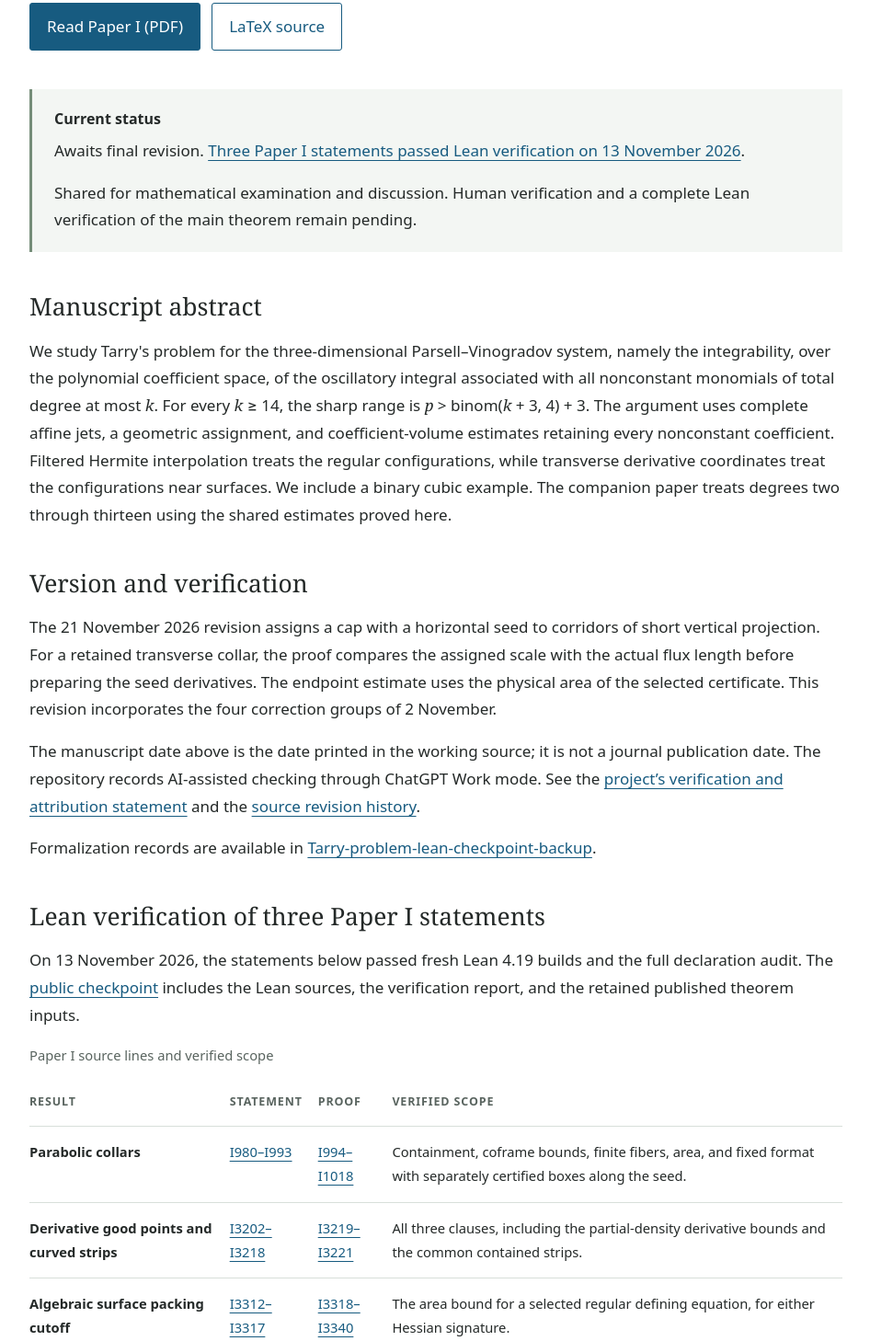
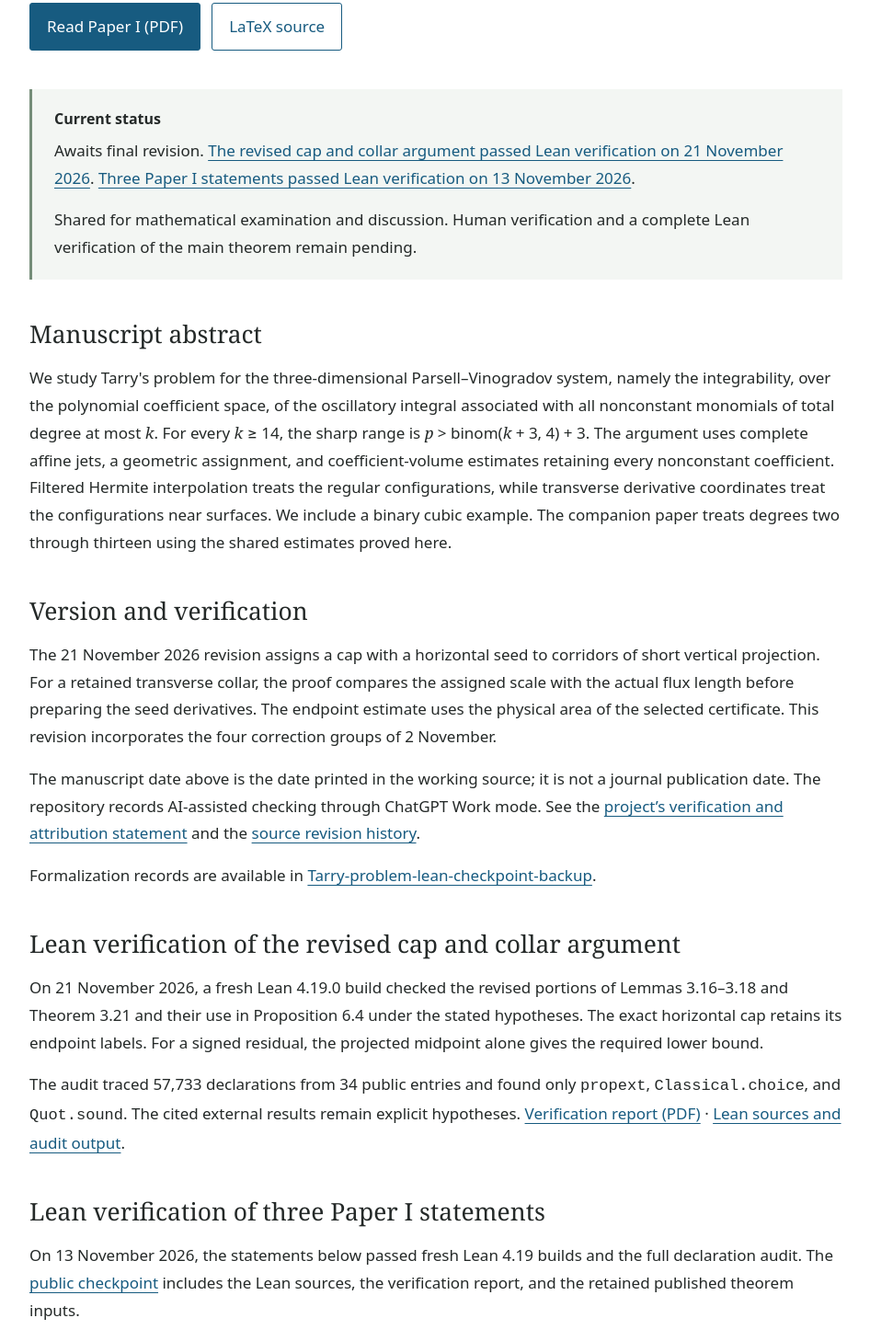
Before and after one commit to jaehwoo/3-dimensional-Tarry-s-problem, a plain HTML site: page paper-i.html in a window 1280 px wide. Shown: the part 439-1897 px from the top of the page at 92% size, without its empty margins (166-1112 px from the left). Drawn offline with Linux system fonts and the light colour scheme.

Commit message:
Record Lean verification of the revised Paper I collar argument on Pages

```diff
--- a/paper-i.html
+++ b/paper-i.html
@@ -28,9 +28,14 @@
     </header>
     <main id="main">
       <div class="downloads"><a class="button primary" href="Complete_Affine_Jets_I.pdf">Read Paper I (PDF)</a><a class="button" href="Complete_Affine_Jets_I.tex">LaTeX source</a></div>
-      <section class="status" aria-labelledby="status-heading"><h2 id="status-heading">Current status</h2><p>Awaits final revision. <a href="#lean-verification">Three Paper I statements passed Lean verification on 13 November 2026</a>.</p><p>Shared for mathematical examination and discussion. Human verification and a complete Lean verification of the main theorem remain pending.</p></section>
+      <section class="status" aria-labelledby="status-heading"><h2 id="status-heading">Current status</h2><p>Awaits final revision. <a href="#collar-verification">The revised cap and collar argument passed Lean verification on 21 November 2026</a>. <a href="#lean-verification">Three Paper I statements passed Lean verification on 13 November 2026</a>.</p><p>Shared for mathematical examination and discussion. Human verification and a complete Lean verification of the main theorem remain pending.</p></section>
       <section aria-labelledby="abstract-heading"><h2 id="abstract-heading">Manuscript abstract</h2><p>We study Tarry&#x27;s problem for the three-dimensional Parsell–Vinogradov system, namely the integrability, over the polynomial coefficient space, of the oscillatory integral associated with all nonconstant monomials of total degree at most <var>k</var>. For every <var>k</var> ≥ 14, the sharp range is <var>p</var> &gt; binom(<var>k</var> + 3, 4) + 3. The argument uses complete affine jets, a geometric assignment, and coefficient-volume estimates retaining every nonconstant coefficient. Filtered Hermite interpolation treats the regular configurations, while transverse derivative coordinates treat the configurations near surfaces. We include a binary cubic example. The companion paper treats degrees two through thirteen using the shared estimates proved here.</p></section>
       <section aria-labelledby="version-heading"><h2 id="version-heading">Version and verification</h2><p>The 21 November 2026 revision assigns a cap with a horizontal seed to corridors of short vertical projection. For a retained transverse collar, the proof compares the assigned scale with the actual flux length before preparing the seed derivatives. The endpoint estimate uses the physical area of the selected certificate. This revision incorporates the four correction groups of 2 November.</p><p>The manuscript date above is the date printed in the working source; it is not a journal publication date. The repository records AI-assisted checking through ChatGPT Work mode. See the <a href="./#verification">project’s verification and attribution statement</a> and the <a href="https://github.com/jaehwoo/3-dimensional-Tarry-s-problem/commits/main/Complete_Affine_Jets_I.tex">source revision history</a>.</p><p>Formalization records are available in <a href="https://github.com/jaehwoo/Tarry-problem-lean-checkpoint-backup">Tarry-problem-lean-checkpoint-backup</a>.</p></section>
+      <section id="collar-verification" aria-labelledby="collar-heading">
+        <h2 id="collar-heading">Lean verification of the revised cap and collar argument</h2>
+        <p>On 21 November 2026, a fresh Lean 4.19.0 build checked the revised portions of Lemmas 3.16–3.18 and Theorem 3.21 and their use in Proposition 6.4 under the stated hypotheses. The exact horizontal cap retains its endpoint labels. For a signed residual, the projected midpoint alone gives the required lower bound.</p>
+        <p>The audit traced 57,733 declarations from 34 public entries and found only <code>propext</code>, <code>Classical.choice</code>, and <code>Quot.sound</code>. The cited external results remain explicit hypotheses. <a href="verification/Paper_I_Collar_Lean_Verification.pdf">Verification report (PDF)</a> · <a href="https://github.com/jaehwoo/Tarry-problem-lean-checkpoint-backup/tree/8bc3781e18bc13ec128e829011d42923fabcd91c/verification-20261121-collar">Lean sources and audit output</a>.</p>
+      </section>
       <section id="lean-verification" aria-labelledby="lean-verification-heading">
         <h2 id="lean-verification-heading">Lean verification of three Paper I statements</h2>
         <p>On 13 November 2026, the statements below passed fresh Lean 4.19 builds and the full declaration audit. The <a href="https://github.com/jaehwoo/Tarry-problem-lean-checkpoint-backup/tree/main/verification-20261113-second-portfolio">public checkpoint</a> includes the Lean sources, the verification report, and the retained published theorem inputs.</p>
```
Also changed, not shown: index.html (+1 -1 lines), 3 other files.
